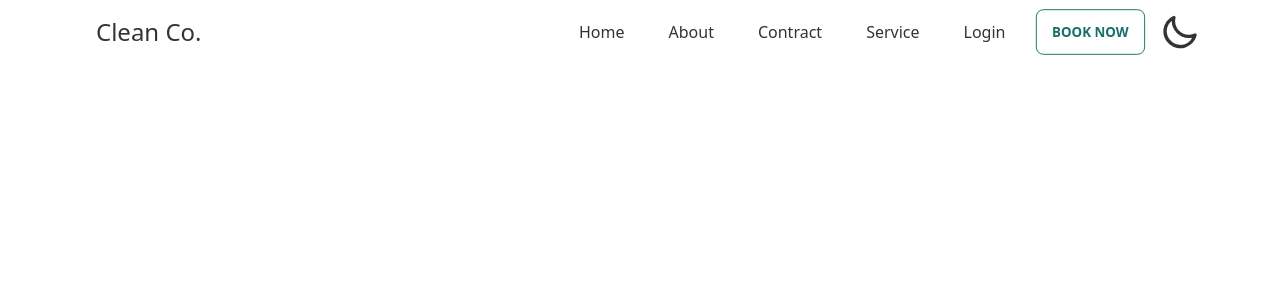
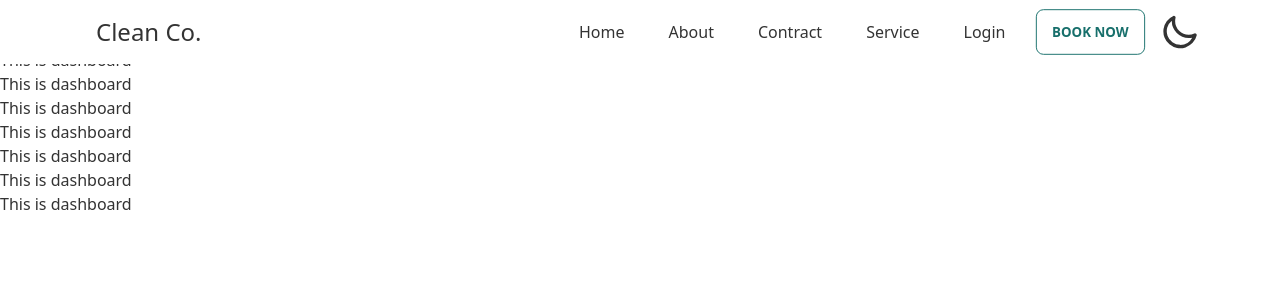
Before and after one commit to nurulamin092/clean-co-client, a React (Create React App) app: page /dashboard in a window 1280 px wide. Shown: the top 300 px of the page. Built offline with nearby package versions, Linux system fonts and the light colour scheme.

Commit message:
admin route added

```diff
--- a/src/App.js
+++ b/src/App.js
@@ -8,6 +8,8 @@ import { useEffect } from "react";
 import PrivetRoute from "./authentication/PrivetRoute";
 import Service from './pages/Service';
 import { privateRouter } from "./routes/privateRoutes";
+import AdminRoute from "./authentication/AdminRoute";
+import Dashboard from "./pages/Dashboard/Dashboard";
 function App() {
   useEffect(() => {
     AOS.init();
@@ -27,6 +29,9 @@ function App() {
                 <Route key={index} path={path} element={<Component />} />))
             }
           </Route>
+          <Route element={<AdminRoute />}>
+            <Route path="/dashboard" element={<Dashboard />} />
+          </Route>
         </Routes>
       </Navbar>
     </>
--- /dev/null
+++ b/src/authentication/AdminRoute.js
@@ -0,0 +1,14 @@
+import React from 'react';
+import { Navigate, Outlet } from 'react-router-dom';
+import useAmin from '../hooks/useAmin';
+
+const AdminRoute = () => {
+    const [admin] = useAmin();
+    if (!admin) {
+        return <Navigate to="/" replace />
+    }
+
+    return <Outlet />
+};
+
+export default AdminRoute;
--- /dev/null
+++ b/src/hooks/useAmin.js
@@ -0,0 +1,9 @@
+import React from 'react';
+import { useState } from 'react';
+
+const useAmin = () => {
+    const [admin, setAdmin] = useState(true);
+    return [admin, setAdmin];
+};
+
+export default useAmin;
--- /dev/null
+++ b/src/pages/Dashboard/Dashboard.js
@@ -0,0 +1,19 @@
+import React from 'react';
+
+const Dashboard = () => {
+    return (
+        <div>
+            <h1>This is dashboard</h1>
+            <h1>This is dashboard</h1>
+            <h1>This is dashboard</h1>
+            <h1>This is dashboard</h1>
+            <h1>This is dashboard</h1>
+            <h1>This is dashboard</h1>
+            <h1>This is dashboard</h1>
+            <h1>This is dashboard</h1>
+            <h1>This is dashboard</h1>
+        </div>
+    );
+};
+
+export default Dashboard;
```
